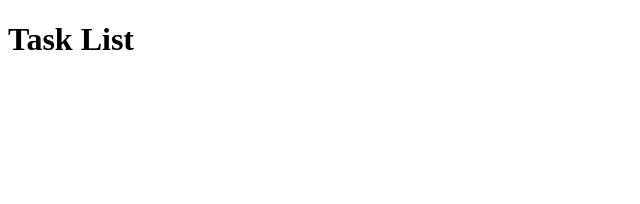
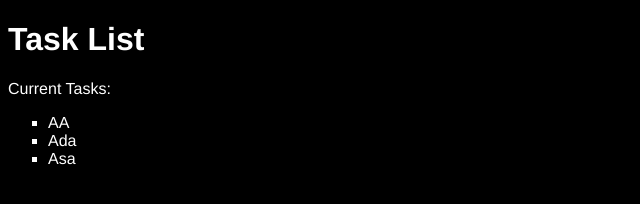
Before and after one commit to AnaM2730/Curso-Funda_Brad, a plain HTML site: page index.html in a window 1280 px wide. Shown: the whole page, without its empty margins (0-640 px from the left). Drawn offline with Linux system fonts and the light colour scheme.

Commit message:
javascript

```diff
--- a/index.html
+++ b/index.html
@@ -6,11 +6,24 @@
     <link rel="stylesheet" href="style.css">
     <title>Projeto 1</title>
 </head>
-<body>
+<body class="dark-theme">
 
     <h1>Task List</h1>
+    <p id="msg">Current Tasks:</p>
+
+    <ul>
+        <li class="list">AA</li>
+        <li class="list">Ada</li>
+        <li class="list">Asa</li>
+    </ul>
+
+
+
+
+
 
 
     <script src="script.js"> </script>
+    <noscript>Utilize o Javascript para mostrar o conteúdo desejado.</noscript>     <!--  pode ser usado para mostrar uma mensagem, caso o JavaScript seja desativado. -->
 </body>
 </html>
--- a/style.css
+++ b/style.css
@@ -0,0 +1,37 @@
+*{
+    font-family: Helvetica;
+    color: var(--fontColor);
+}
+
+:root{
+    --Purple: #b038e8;
+    --White: #ffffff;
+    --Black: #000000;
+}
+
+body{
+    background: var(--bg);
+    font-family: monospace;
+}
+
+.light_theme{
+    --bg: var(--Purple);
+    --fontColor:var(--White);
+}
+
+.dark-theme{
+    --bg: var(--Black);
+    --fontColor:var(--White);
+}
+
+ul{
+    font-family: Arial, Helvetica, sans-serif;
+}
+
+li{
+    list-style: circle;
+}
+
+.list{
+    list-style: square;
+}
```
